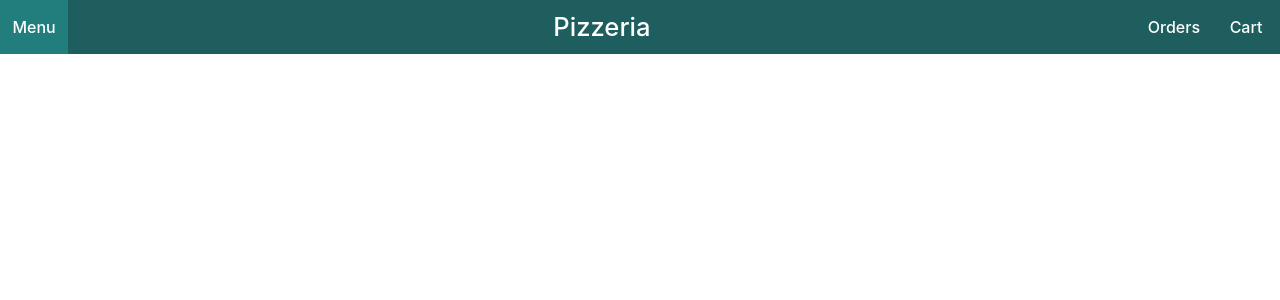
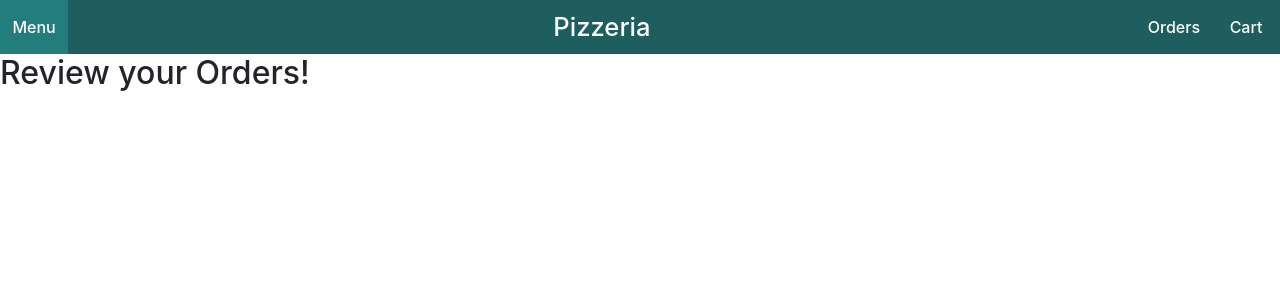
Before and after one commit to diparth/pizzeria-react, a React (Create React App) app: page /orders in a window 1280 px wide. Shown: the top 300 px of the page. Built offline with nearby package versions, Linux system fonts and the light colour scheme.

Commit message:
routes linked

```diff
--- a/src/App.js
+++ b/src/App.js
@@ -1,7 +1,11 @@
 import { Route, Routes } from 'react-router-dom';
+
 import './App.scss';
+
+import Cart from './components/cart/Cart';
 import Menu from './components/menu/Menu';
 import Navbar from './components/navbar/Navbar';
+import Orders from './components/orders/Orders';
 
 function App() {
 	return (
@@ -14,6 +18,8 @@ function App() {
 					<Routes>
 						<Route path='/' element={<h1 style={{textAlign: 'center'}}>Welcome to the Pizzeria!</h1>}></Route>
 						<Route path='/menu' element={<Menu />}></Route>
+						<Route path='/cart' element={<Cart />}></Route>
+						<Route path='/orders' element={<Orders />}></Route>
 					</Routes>
 				</div>
 			</div>
--- a/src/components/cart/Cart.js
+++ b/src/components/cart/Cart.js
@@ -0,0 +1,7 @@
+import './Cart.scss';
+
+export default function Cart() {
+  return (
+    <h1 className='cart-header'>This is a cart!</h1>
+  );
+}
--- a/src/components/cart/Cart.scss
+++ b/src/components/cart/Cart.scss
@@ -0,0 +1,3 @@
+.cart-header {
+  font-size: 2rem;
+}
--- a/src/components/orders/Orders.js
+++ b/src/components/orders/Orders.js
@@ -0,0 +1,7 @@
+import './Orders.scss';
+
+export default function Orders() {
+  return (
+    <h1 className='orders-header'>Review your Orders!</h1>
+  );
+}
--- a/src/components/orders/Orders.scss
+++ b/src/components/orders/Orders.scss
@@ -0,0 +1,3 @@
+.orders-header {
+  font-size: 2rem;
+}
```
